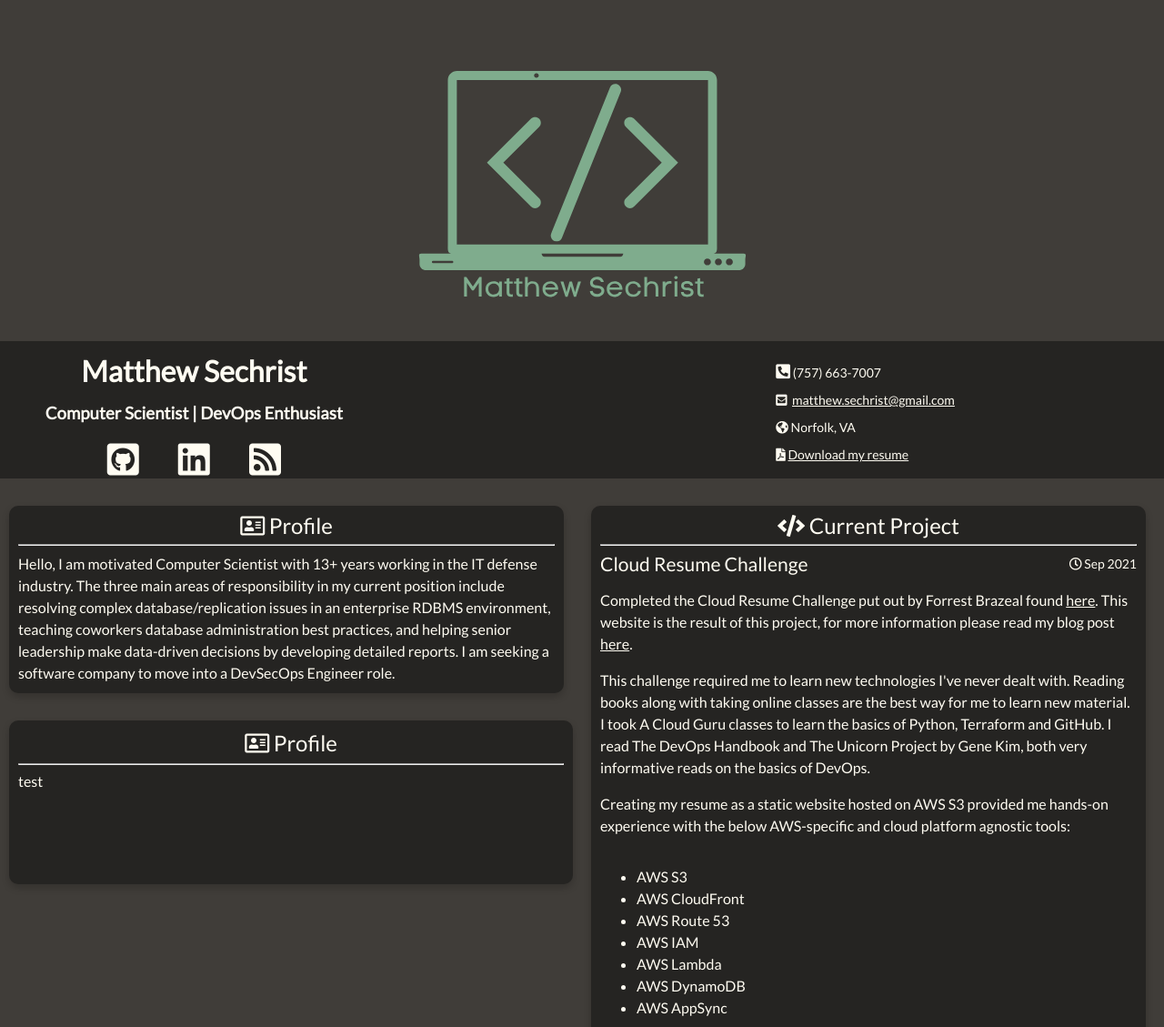
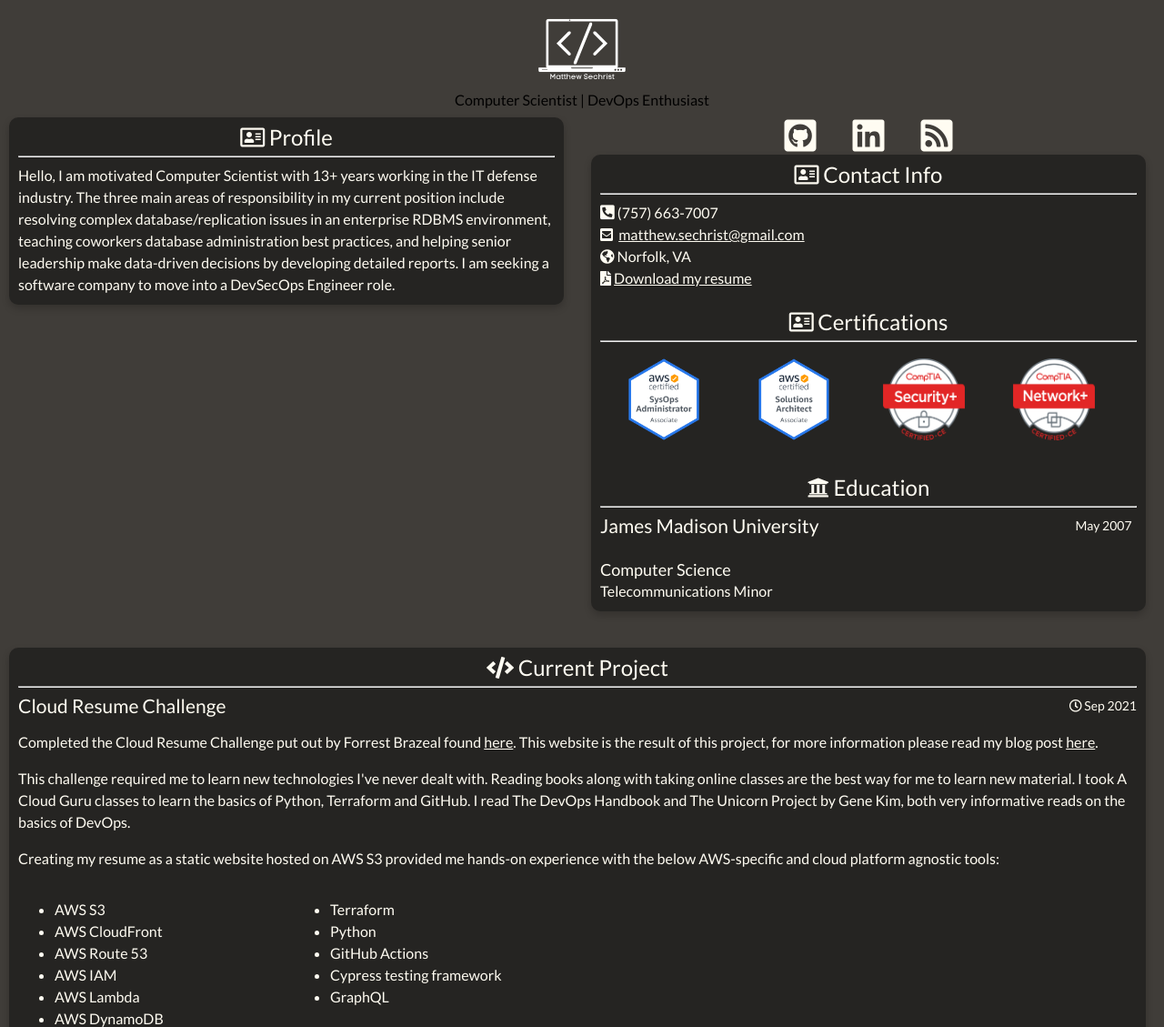
Before and after one commit to matthewsechrist/cloud-resume-front-end, a plain HTML site: page website_files/index.html in a window 1280 px wide. Shown: the top 1129 px of the page at 91% size. Drawn offline with Linux system fonts and the light colour scheme; no server answers.

Commit message:
website updates

```diff
--- a/website_files/assets/css/style.css
+++ b/website_files/assets/css/style.css
@@ -101,17 +101,19 @@
 }
 .links {
   width: auto;
-  text-align: center;
+  display: flex;
+  align-items: center;
+  justify-content: center;
 }
 
 .grid-container {
   display: grid;
-  grid-template-columns: 1fr 1fr 1fr;
+  grid-template-columns: 1fr 1fr;
 }
 
 .grid-body {
   display: grid;
-  grid-template-columns: 1fr 1fr;
+  grid-template-columns: 1fr 1fr 1fr;
 }
 
 .footer {
@@ -165,7 +167,6 @@
   padding: 10px 10px 10px 10px;
   color: #fffcf2;
   background-color: #252422;
-  margin-top: 20px;
   margin-left: 10px;
   margin-right: 10px;
   min-height: 180px;
@@ -197,5 +198,4 @@
   display: flex;
   align-items: center;
   justify-content: center;
-  filter: brightness(100%) saturate(100%) invert(48%) sepia(79%) hue-rotate(86deg) contrast(119%);
 }
--- a/website_files/index.html
+++ b/website_files/index.html
@@ -5,45 +5,21 @@
   <meta charset="utf-8">
   <meta name="viewport" content="width=device-width, initial-scale=1">
   <link href="assets/css/all.css" rel="stylesheet"
-  integrity="7rgjkhkxJ95zOzIjk97UrBOe14KgYpH9+zQm5BdgzjQELBU6kHf4WwoQzHfTx5sw"  crossorigin="anonymous">
+    integrity="7rgjkhkxJ95zOzIjk97UrBOe14KgYpH9+zQm5BdgzjQELBU6kHf4WwoQzHfTx5sw" crossorigin="anonymous">
   <link href="https://fonts.googleapis.com/css?family=Lato" rel="stylesheet">
-  <link rel="stylesheet" href="assets/css/style.css" integrity="f0FRaNp7hZIf/GGeKUcu2IoyQj6U0IA/bu+2yAxje6wbR7cWdhN4XWfjP4LExlJI" crossorigin="anonymous">
+  <link rel="stylesheet" href="assets/css/style.css"
+    integrity="f0FRaNp7hZIf/GGeKUcu2IoyQj6U0IA/bu+2yAxje6wbR7cWdhN4XWfjP4LExlJI" crossorigin="anonymous">
   <link rel="icon" href="assets/images/Logo.svg">
   <link rel="mask-icon" href="assets/images/Mask-Icon.svg" color="#000000">
   <link rel="apple-touch-icon" href="assets/images/Apple-Touch-Icon.png">
 </head>
 
 <body>
-  <title id="title">Matthew Sechrist Cloud Resume
-  </title>
-  <div class="white">        <img src="assets/images/Logo.svg" alt="Matthew Sechrist Logo">
-</div>
+  <title id="title">Matthew Sechrist Cloud Resume</title>
+  <div class="white"> <img src="assets/images/Logo.svg" alt="Matthew Sechrist Logo" height="100px" width="100px"></div>
+  <div class="white">Computer Scientist | DevOps Enthusiast</div>
+
   <div class="grid-container">
-    <div class="header_card">
-      <h1>Matthew Sechrist</h1>
-      <h3>Computer Scientist | DevOps Enthusiast</h3>
-
-      <div class="links">
-        <a href="https://github.com/MatthewSechrist/" target="_blank"><i class="fab fa-github-square"></i></a>
-        <a href="https://linkedin.com/in/matthewsechrist/" target="_blank"><i class="fab fa-linkedin"></i></a>
-        <a href="https://matthewsechristblog.hashnode.dev" target="_blank"><i class="fas fa-rss-square"></i></a>
-      </div>
-    </div>
-    <div class="header_image"></div>
-
-    <div class="contact_info">
-      <i data-highlightable="1" aria-hidden="true" class="fas fa-phone-square-alt"></i> (757) 663-7007<br>
-      <i data-highlightable="1" aria-hidden="true" class="fas fa-envelope-square"></i>  <a
-        href="mailto:matthew.sechrist@gmail.com">matthew.sechrist@gmail.com</a><br>
-      <i data-highlightable="1" aria-hidden="true" class="fas fa-globe-americas"></i> Norfolk, VA<br>
-      <i data-highlightable="1" aria-hidden="true" class="fas fa-file-pdf"></i> <a href="assets/files/MatthewSechristResume.pdf"
-        target="_blank" class="challenge"> Download my resume</a><br>
-    </div>
-  </div>
-
-
-<div class="grid-body">
-  <div>
     <div class="row">
       <div class="certs">
         <div class="center-box">
@@ -56,22 +32,75 @@
         Hello, I am motivated Computer Scientist with 13+ years working in
         the IT defense industry. The three main areas of responsibility in my current position include resolving complex
         database/replication issues in an enterprise RDBMS environment, teaching coworkers database administration best
-      practices, and helping senior leadership make data-driven decisions by developing detailed reports. I am seeking a
-      software company to move into a DevSecOps Engineer role.
+        practices, and helping senior leadership make data-driven decisions by developing detailed reports. I am seeking
+        a software company to move into a DevSecOps Engineer role.
       </div>
+    </div>
+    <div class="row">
+      <div class="links">
+        <a href="https://github.com/MatthewSechrist/" target="_blank"><i class="fab fa-github-square"></i></a>
+        <a href="https://linkedin.com/in/matthewsechrist/" target="_blank"><i class="fab fa-linkedin"></i></a>
+        <a href="https://matthewsechristblog.hashnode.dev" target="_blank"><i class="fas fa-rss-square"></i></a>
       </div>
       <div class="certs">
       <div class="center-box">
         <div class="stand_out_color_text">
           <i data-highlightable="1" aria-hidden="true" class="far fa-address-card">
-      </i> Profile
+          </i> Contact Info
         </div>
       </div>
       <hr class="solid" />
-test</div>
+      <i data-highlightable="1" aria-hidden="true" class="fas fa-phone-square-alt"></i> (757) 663-7007<br>
+      <i data-highlightable="1" aria-hidden="true" class="fas fa-envelope-square"></i>  <a
+        href="mailto:matthew.sechrist@gmail.com">matthew.sechrist@gmail.com</a><br>
+      <i data-highlightable="1" aria-hidden="true" class="fas fa-globe-americas"></i> Norfolk, VA<br>
+      <i data-highlightable="1" aria-hidden="true" class="fas fa-file-pdf"></i> <a href="assets/files/MatthewSechristResume.pdf"
+        target="_blank" class="challenge"> Download my resume</a><br>
+
+        <br>
+        <div class="center-box">
+          <div class="stand_out_color_text">
+            <i data-highlightable="1" aria-hidden="true" class="far fa-address-card">
+            </i> Certifications
+          </div>
+        </div>
+        <hr class="solid" />
+
+          <img src="assets/images/AWS-SysOpAdmin-Associate-2020.png" alt="AWS SysOps Architect Certified" width="100"
+            height="100" class="center" />
+          <img src="assets/images/AWS-SolArchitect-Associate-2020.png" alt="AWS Solutions Architect Certified"
+            width="100" height="100" class="center" />
+          <img src="assets/images/SecurityPlusLogo.png" alt="CompTIA Security+ Certified" width="100" height="100"
+            class="center" />
+          <img src="assets/images/NetworkPlusLogo.png" alt="CompTIA Network+ Certified" width="100" height="100"
+            class="center" />
+
+
+
+
+<br><br>
+<div class="stand_out_color_text"><i class="fas fa-university">
+</i> Education
+
+</div>
+<hr class="solid" />
+<div class="header_subtitle">James Madison University
+</div>
+<div class="time_subtitle">May 2007
+</div><br><br>
+<div class="card_subheader">Computer Science<br>
+</div>
+<div class="Education-Minor">Telecommunications Minor
+</div>
+</div>
+
+          </div>
+
 
     </div>
 <div>
+
+</div>
       <div class="row">
         <div class="card">
           <div class="center-box">
@@ -87,10 +116,15 @@
           </div>
           <div>
             <br>
-        <p>Completed the Cloud Resume Challenge put out by Forrest Brazeal found <a class="challenge" href="https://cloudresumechallenge.dev" target="_blank">here</a>. This website is the result of this project, for more information please read my blog post <a class="challenge" href="https://example.com" target="_blank">here</a>.</p>
+            <p>Completed the Cloud Resume Challenge put out by Forrest Brazeal found <a class="challenge"
+                href="https://cloudresumechallenge.dev" target="_blank">here</a>. This website is the result of this
+              project, for more information please read my blog post <a class="challenge" href="https://example.com"
+                target="_blank">here</a>.</p>
 
             <p>
-          This challenge required me to learn new technologies I've never dealt with. Reading books along with taking online classes are the best
+              This challenge required me to learn new technologies I've never dealt with. Reading books along with
+              taking
+              online classes are the best
               way for me to learn new material. I took A Cloud Guru classes to learn the basics of Python, Terraform and
               GitHub. I read The DevOps Handbook and The Unicorn Project by Gene Kim, both very informative reads on the
               basics of DevOps.</p>
@@ -126,6 +160,13 @@
         </div>
       </div>
 
+
+
+
+
+      <div class="row">
+
+
       <div class="row">
         <div class="card">
           <div class="center-box">
@@ -147,19 +188,25 @@
 
               <p>Provide senior-level SAP Database/Replication support for a mission-critical Naval aviation maintenance
                 application with the follow responsibilities:
-            Resolving complex database and Windows Server issues running SQL and PowerShell queries Automating proactive
+                Resolving complex database and Windows Server issues running SQL and PowerShell queries Automating
+                proactive
                 sustainment actions to reduce incident creation
-            Interface with developers using Agile practices creating stored procedures to increase database performance
+                Interface with developers using Agile practices creating stored procedures to increase database
+                performance
                 Writing database administration best practices and procedures for junior team members
               </p>
-          <p>Lead Analytics Report Developer empowering senior management making critical personnel/financial decisions
+              <p>Lead Analytics Report Developer empowering senior management making critical personnel/financial
+                decisions
                 developing these complex reports:
               <ul>
-            <li><b>Personnel Check-In/Check-Out Report</b> - Series of reports that pinpoint issues and trends through
+                <li><b>Personnel Check-In/Check-Out Report</b> - Series of reports that pinpoint issues and trends
+                  through
                   the on-boarding process resulting in average lead time from over 90 days to 11 days</li>
-            <li><b>Heads Up Display</b> - Series of recurring reports highlighting database/application issues in over
+                <li><b>Heads Up Display</b> - Series of recurring reports highlighting database/application issues in
+                  over
                   2,500 average incidents per month helping keep our mean time to resolution to less than 3 days</li>
-            <li><b>Customer Survey Report</b> - Report that displays average customer satisfaction using the customer
+                <li><b>Customer Survey Report</b> - Report that displays average customer satisfaction using the
+                  customer
                   satisfaction index and illuminates unmet customer services goals</li>
               </ul>
               </p>
@@ -168,54 +215,22 @@
         </div>
       </div>
 
-  <div class="row">
-    <div class="certs">
-      <div class="center-box">
-        <div class="stand_out_color_text"><i data-highlightable="1" aria-hidden="true" class="fas fa-award">
-          </i> Certifications
-        </div>
-      </div>
-      <hr class="solid" />
 
-      <div class="images">
-        <img src="assets/images/AWS-SysOpAdmin-Associate-2020.png" alt="AWS SysOps Architect Certified" width="100" height="100"
-          class="center" />
-        <img src="assets/images/AWS-SolArchitect-Associate-2020.png" alt="AWS Solutions Architect Certified" width="100" height="100"
-          class="center" />
-        <img src="assets/images/SecurityPlusLogo.png" alt="CompTIA Security+ Certified" width="100" height="100" class="center" />
-        <img src="assets/images/NetworkPlusLogo.png" alt="CompTIA Network+ Certified" width="100" height="100" class="center" />
-      </div>
-      <div>
+
   </div>
   </div>
 
-    <div class="certs">
-      <div class="center-box">
-        <div class="education"></div>
-        <div class="stand_out_color_text"><i class="fas fa-university">
-          </i> Education
-        </div>
-      </div>
-      <hr class="solid" />
-      <div class="header_subtitle">James Madison University
-      </div>
-      <div class="time_subtitle">May 2007
-      </div><br><br>
-      <div class="card_subheader">Computer Science<br>
-      </div>
-      <div class="Education-Minor">Telecommunications Minor
-      </div>
-    </div>
-  </div>
-</div>
   <div class="footer">
     <script type="text/javascript" src="assets/js/api.js"
-    integrity="sha384-F/c/jkKYOiWezH/iWAdKGFbiEyn8SL6nApOIDPy4PByaogKf7MHHUW3/JxqSwqu9" crossorigin="anonymous"></script>
+      integrity="sha384-F/c/jkKYOiWezH/iWAdKGFbiEyn8SL6nApOIDPy4PByaogKf7MHHUW3/JxqSwqu9"
+      crossorigin="anonymous"></script>
     <p class="grey-text text-lighten-4">Number of Visits:
       <span id="visitor_count"></span>
     </p>
   </div>
   </div>
   </div>
+  </div>
 </body>
+
 </html>
```
Lines whose indentation alone changed are shown as unchanged.
